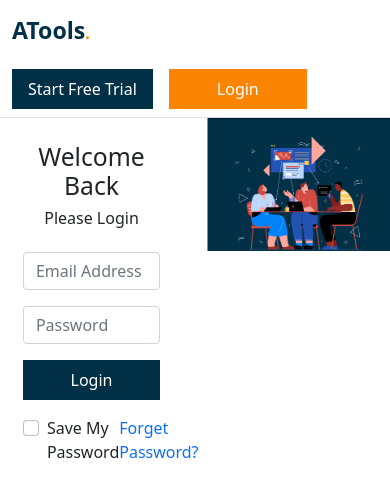
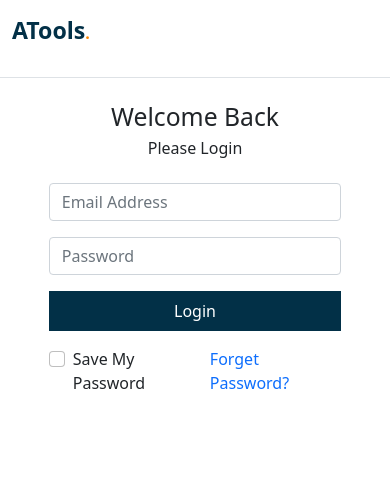
Before and after one commit to MrMADS28289/ATools, a React (Create React App) app: page / in a window 390 px wide. Shown: the top 496 px of the page. Built offline with nearby package versions, Linux system fonts and the light colour scheme.

Commit message:
Project completed

```diff
--- a/src/Components/Login.js
+++ b/src/Components/Login.js
@@ -1,9 +1,12 @@
-import React from 'react';
+import React, { useState } from 'react';
 import { Col, Row, Form } from 'react-bootstrap';
 import discussion from '../Assets/Image/people-with-coffe.png';
+import 'react-toastify/dist/ReactToastify.css';
+import { ToastContainer, toast } from 'react-toastify';
 
 const Login = () => {
 
+    const [error, setError] = useState('');
     const handleLogin = (e) => {
         e.preventDefault();
 
@@ -18,8 +21,17 @@ const Login = () => {
             body: JSON.stringify({ email, password })
         })
             .then(res => res.json())
-            .then(result => console.log(result))
-        // console.log(email, password);
+            .then(result => {
+                if (result.token) {
+                    toast.success("Login Success " + result.token);
+                    setError('');
+                }
+                if (result.error) {
+                    toast.error(result.error);
+                    setError(result.error);
+                }
+            })
+
     }
     return (
         <>
@@ -44,6 +56,10 @@ const Login = () => {
                                 type="password"
                                 placeholder="Password" />
 
+                            {
+                                error && <p className='text-danger'>{error}</p>
+                            }
+
                             <input
                                 style={{ backgroundColor: "#023047" }}
                                 className='border-0 me-3 text-white px-3 py-2 fw-semibold w-100'
@@ -63,9 +79,11 @@ const Login = () => {
                     </div>
                 </Col>
 
-                <Col className='col-lg-7 d-sm-none d-lg-block'>
+                <Col className='col-lg-7 d-none d-sm-none d-md-block'>
                     <img className='w-100' src={discussion} alt="" />
                 </Col>
+
+                <ToastContainer />
             </Row>
         </>
     );
--- a/src/Components/NavBar.js
+++ b/src/Components/NavBar.js
@@ -16,7 +16,7 @@ const NavBar = () => {
             className='fw-bolder fs-3'>ATools<span style={{ color: '#FB8500' }} className='fs-6 fw-bolder'>.</span>
           </p>
         </Navbar.Brand>
-        <div className='d-sm-none d-md-block'>
+        <div className='d-none d-sm-none d-md-block'>
           <button
             style={{ backgroundColor: "#023047" }}
             className='border-0 me-3 text-white px-3 py-2 fw-semibold'>Start Free Trial</button>
```
